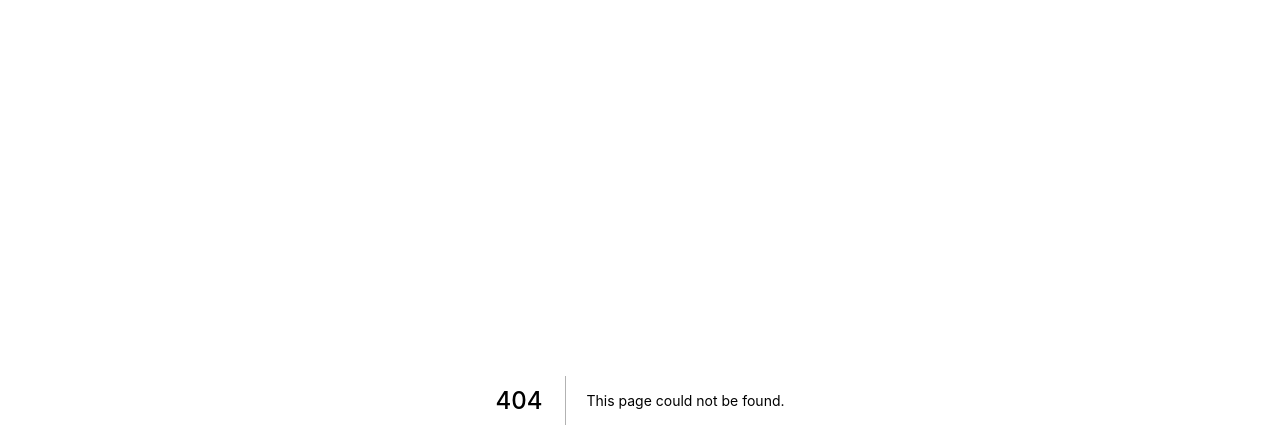
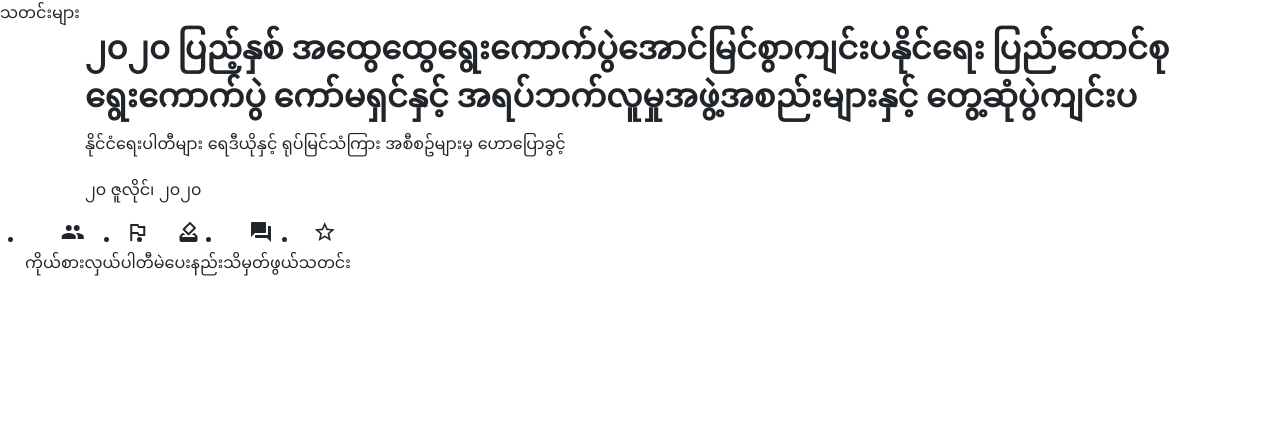
Before and after one commit to PopStackHack/mVoterWeb, a Next.js app: page /news in a window 1280 px wide. Before the commit this address had no page. Shown: the top 448 px of the page. Built offline with nearby package versions, Linux system fonts and the light colour scheme.

Commit message:
feat: News UI

```diff
--- /dev/null
+++ b/components/News/Announcement/Announcement.js
@@ -0,0 +1,17 @@
+const Announcement = (props) => {
+  const {
+    title,
+    previewImage,
+    summary,
+    publishedDate,
+    url,
+  } = props;
+  return (
+    <div>
+      <h1>ကြေညာချက်အမှတ် (၁၃၈ / ၂၀၂၀)</h1>
+      <p>
+        နိုင်ငံရေးပါတီများ ရေဒီယိုနှင့် ရုပ်မြင်သံကြား အစီစဥ်များမှ ဟောပြောခွင့်
+      </p>
+    </div>
+  );
+}
--- /dev/null
+++ b/components/News/Article/Article.js
@@ -0,0 +1,15 @@
+import './Article.module.scss';
+
+const Article = () => {
+  return (
+    <div className="Article">
+      <h1 className="Article__heading">၂၀၂၀ ပြည့်နှစ် အထွေထွေရွေးကောက်ပွဲအောင်မြင်စွာကျင်းပနိုင်ရေး ပြည်ထောင်စုရွေးကောက်ပွဲ ကော်မရှင်နှင့် အရပ်ဘက်လူမှုအဖွဲ့အစည်းများနှင့် တွေ့ဆုံပွဲကျင်းပ</h1>
+      <p className="Article__summary">
+        နိုင်ငံရေးပါတီများ ရေဒီယိုနှင့် ရုပ်မြင်သံကြား အစီစဥ်များမှ ဟောပြောခွင့်
+      </p>
+      <p className="Article__date">၂၀ ဇူလိုင်၊ ၂၀၂၀</p>
+    </div>
+  );
+}
+
+export default Article;
--- /dev/null
+++ b/components/News/Article/Article.module.scss
@@ -0,0 +1,16 @@
+@import '../../../styles/partials/fontsizes';
+@import '../../../styles/partials/colors';
+
+.Article {
+  h1, p {
+    margin-top: 10px;
+    margin-bottom: 10px;
+  }
+  &__heading {
+    font-weight: 700;
+    font-size: $medium;
+  }
+  &__date {
+    color: $grey-color;
+  }
+}
--- /dev/null
+++ b/pages/news/index.js
@@ -0,0 +1,22 @@
+import Layout from '../../components/Layout/Layout';
+import AppHeader from '../../components/Layout/AppHeader/AppHeader';
+import Button from '../../components/Common/Button/Button';
+import Announcement from '../../components/News/Announcement/Announcement';
+import Article from '../../components/News/Article/Article';
+
+const News = () => {
+  return (
+    <Layout>
+      <AppHeader>
+        <div>
+          သတင်းများ
+        </div>
+      </AppHeader>
+      <div className="News__list container">
+        <Article />
+      </div>
+    </Layout>
+  );
+}
+
+export default News;
```
Also changed, not shown: pages/candidates/index.js (+7 -0 lines), utils/mmMoment.js (added, +11 -0 lines), components/News/Announcement/Announcement.module.scss (added).
